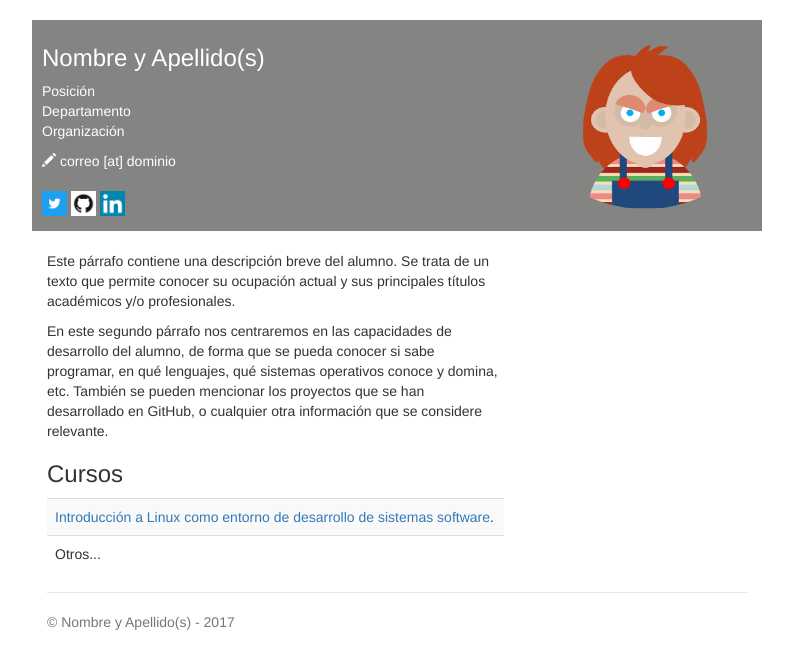
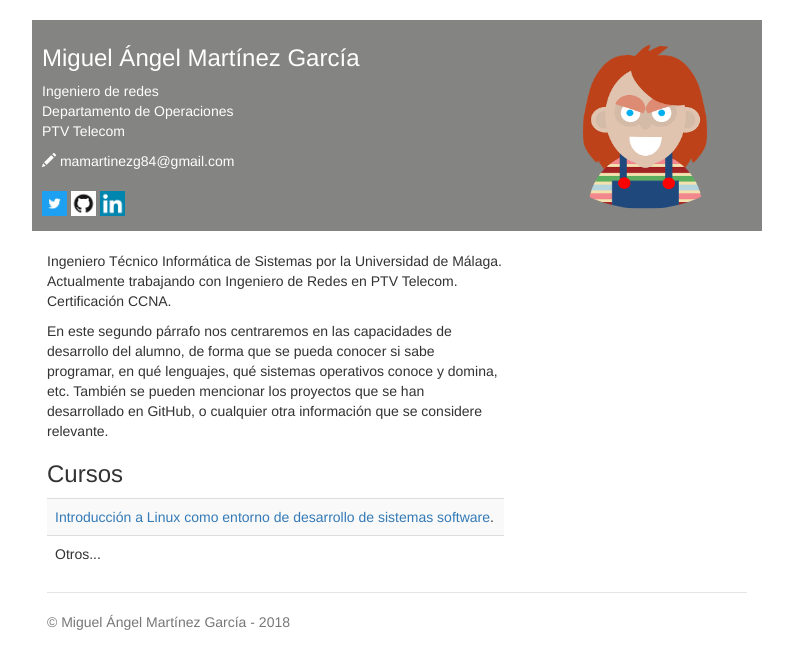
Before and after one commit to mamg84/mamg84.github.io, a plain HTML site: page index.html in a window 1280 px wide. Shown: the whole page, without its empty margins (243-1036 px from the left). Drawn offline with nearby package versions, Linux system fonts and the light colour scheme.

Commit message:
Actualización de mi primer sitio web

```diff
--- a/index.html
+++ b/index.html
@@ -5,10 +5,10 @@
     <meta charset="utf-8">
     <meta name="description" content="Página de ejemplo del MOOC de LINUX - UPM.">
     <!--Sustituir por los datos del alumno-->
-    <meta name="author" content="Nombre y Apellido(s)">
+    <meta name="author" content="Miguel Ángel Martínez García">
 
     <!--Sustituir por los datos del alumno-->
-    <title>Nombre y Apellido(s)</title>
+    <title>Miguel Ángel Martínez García</title>
 
     <link href="css/bootstrap.min.css" rel="stylesheet">
     <link href="css/style.css" rel="stylesheet">
@@ -17,31 +17,31 @@
   <body>
     <div class="container header-bar">
       <!--Sustituir por los datos del alumno-->
-      <h3>Nombre y Apellido(s) <span><img style="width: 214px; height: 164px;" class='img-circle' alt="Nombre y Apellido(s)" src="img/foto.png" align="right"></span></h3>
+      <h3>Miguel Ángel Martínez García<span><img style="width: 214px; height: 164px;" class='img-circle' alt="Nombre y Apellido(s)" src="img/foto.png" align="right"></span></h3>
       <p>
         <!--Sustituir por los datos del alumno-->
-        Posición<br>
-        Departamento<br>
-        Organización
+        Ingeniero de redes<br>
+        Departamento de Operaciones<br>
+        PTV Telecom
       </p>
       <address>
         <!--Sustituir por los datos del alumno-->
-        <span class='glyphicon glyphicon-pencil'></span> correo [at] dominio <br>
+        <span class='glyphicon glyphicon-pencil'></span> mamartinezg84@gmail.com <br>
       </address>
 
       <!--Sustituir por los datos del alumno-->
       <p><a href="http://twitter.com/usuario" target="blank"><img src="img/twitter-icon.jpg" width=25></a>
       <!--Sustituir por los datos del alumno-->
-      <a href="http://github.com/usuario" target="blank"><img src="img/github-icon.png" width=25></a>
+      <a href="http://github.com/mamg84" target="blank"><img src="img/github-icon.png" width=25></a>
       <!--Sustituir por los datos del alumno-->
-      <a href="https://es.linkedin.com/in/usuario" target="blank"><img src="img/linkedin-icon.png" width=25></a>
+      <a href="https://es.linkedin.com/in/miguel-angel-martinez-garcia-9a5125b7" target="blank"><img src="img/linkedin-icon.png" width=25></a>
     </div>
 
     <div class="container">
       <div class='row'>
         <div class='col-sm-8'>
           <br>
-          <p>Este párrafo contiene una descripción breve del alumno. Se trata de un texto que permite conocer su ocupación actual y sus principales títulos académicos y/o profesionales.  </p>
+          <p>Ingeniero Técnico Informática de Sistemas por la Universidad de Málaga. Actualmente trabajando con Ingeniero de Redes en PTV Telecom. Certificación CCNA. </p>
 
           <p>En este segundo párrafo nos centraremos en las capacidades de desarrollo del alumno, de forma que se pueda conocer si sabe programar, en qué lenguajes, qué sistemas operativos conoce y domina, etc. También se pueden mencionar los proyectos que se han desarrollado en GitHub, o cualquier otra información que se considere relevante.</p>
 
@@ -55,7 +55,7 @@
 
       <footer class="footer">
         <!--Sustituir por los datos del alumno-->
-        <p>&copy; Nombre y Apellido(s) - 2017</p>
+        <p>&copy; Miguel Ángel Martínez García - 2018</p>
       </footer>
 
     </div>
```
